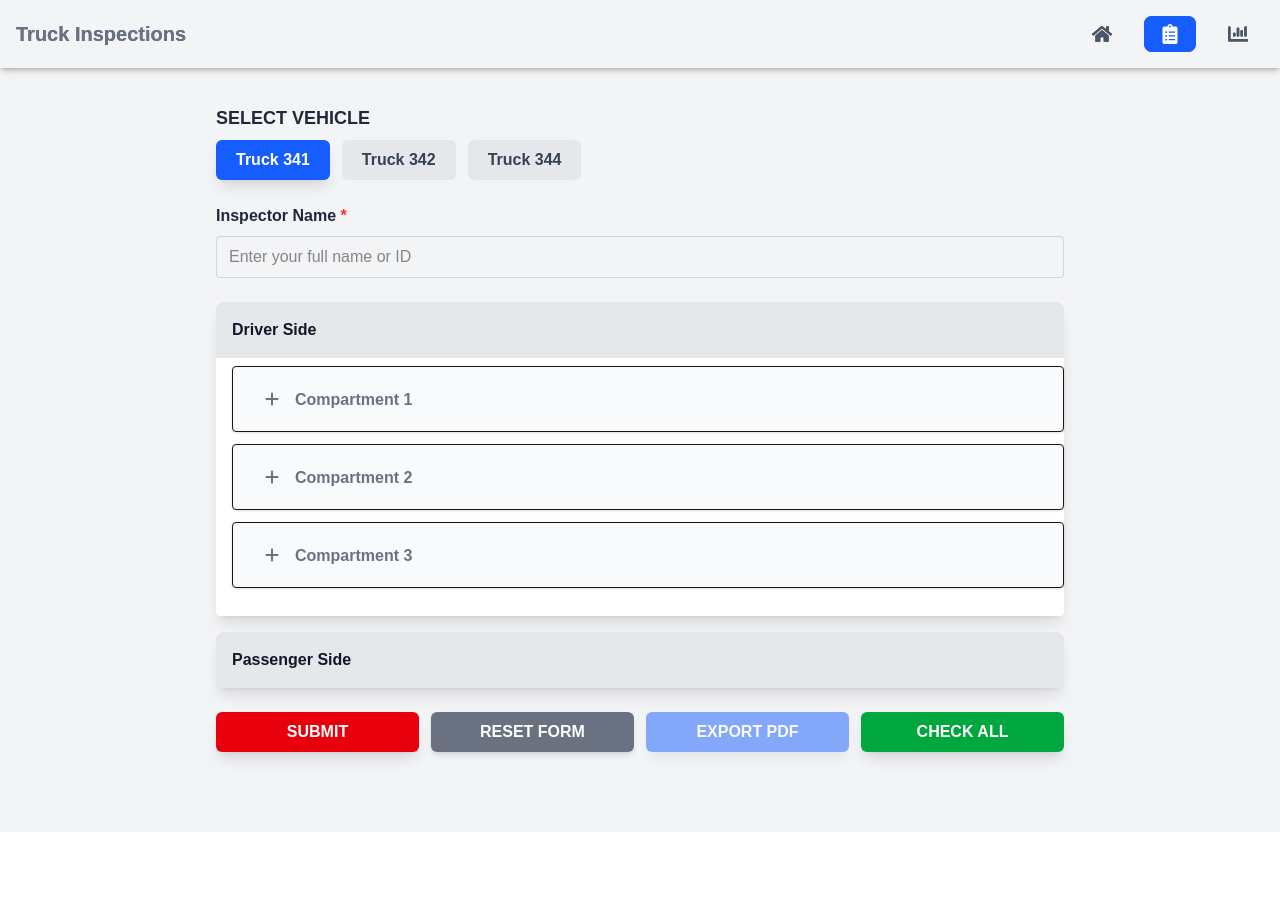
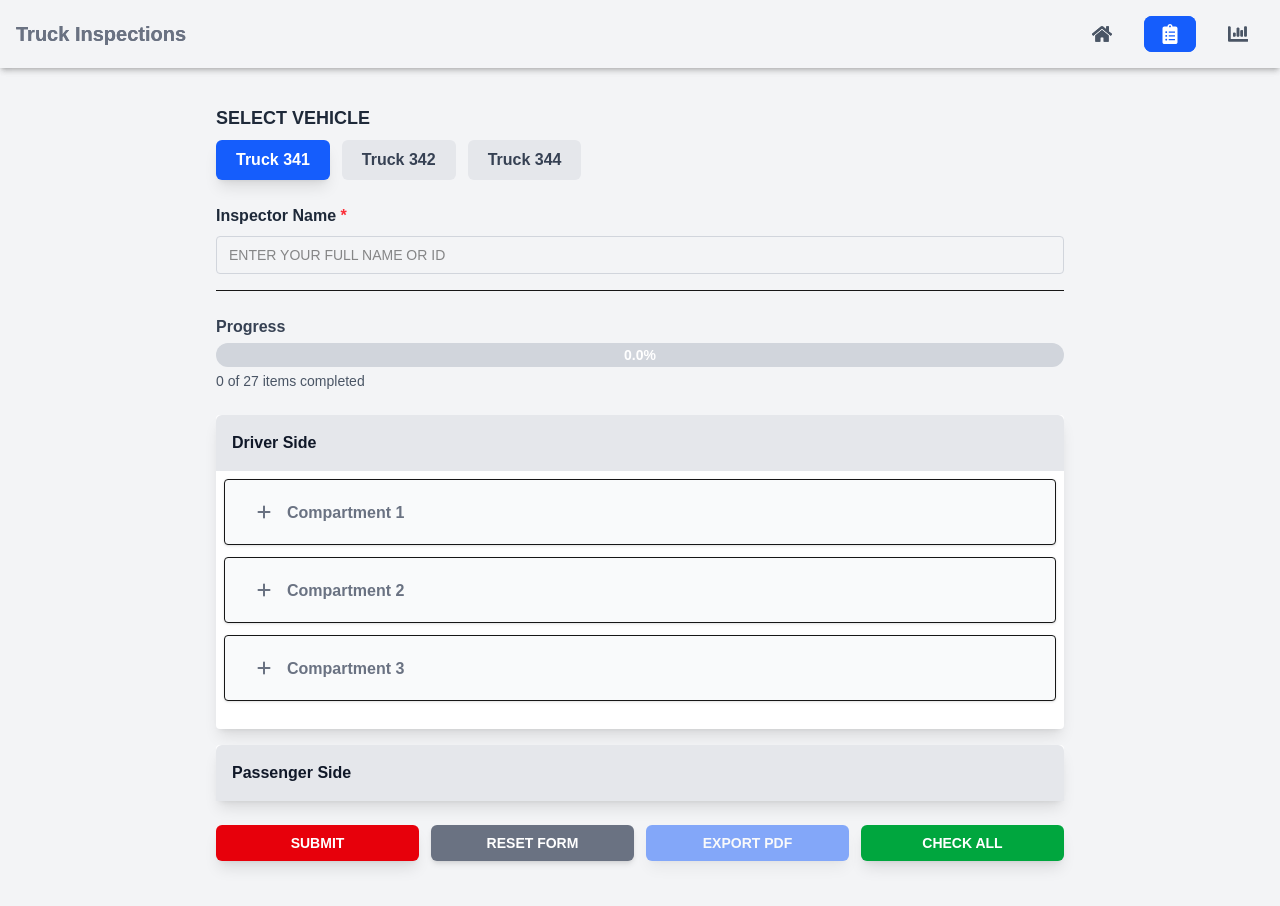
Before and after one commit to asteenburg/apparatus360-12.2.0, a Next.js app: page /checklist in a window 1280 px wide. Both pictures are taken after a click on the button "Driver Side". Shown: the top 906 px of the page. Before the commit the page ends 832 px from the top, so only its background shows below. Built offline with nearby package versions, Linux system fonts and the light colour scheme.

Commit message:
Add files via upload

```diff
--- a/app/CheckListApp.tsx
+++ b/app/CheckListApp.tsx
@@ -32,9 +32,12 @@ const CHECKLIST_MAP: Record<number, { checklist: ChecklistSide[] }> = {
 };
 
 const TRUCKS = trucksData.trucks;
-const DEFAULT_TRUCK_ID = TRUCKS[0]?.id || 341; 342;
+const DEFAULT_TRUCK_ID = TRUCKS[0]?.id || 341;
 
 export default function useChecklist() {
+  // ------------------------------
+  // State
+  // ------------------------------
   const [selectedTruck, setSelectedTruck] = useState<number>(DEFAULT_TRUCK_ID);
   const [inspectorName, setInspectorName] = useState("");
   const [checklistState, setChecklistState] = useState<ChecklistState>(() =>
@@ -44,11 +47,23 @@ export default function useChecklist() {
   const [message, setMessage] = useState<{ type: "success" | "error"; text: string } | null>(null);
   const [isSaving, setIsSaving] = useState(false);
 
+  // ------------------------------
+  // Modal state
+  // ------------------------------
+  const [showModal, setShowModal] = useState(false);
+  const [modalMessage, setModalMessage] = useState("");
+
+  // ------------------------------
+  // Memoized checklist for selected truck
+  // ------------------------------
   const currentChecklistData = useMemo(
     () => CHECKLIST_MAP[selectedTruck]?.checklist || [],
     [selectedTruck]
   );
 
+  // ------------------------------
+  // Helpers
+  // ------------------------------
   function createInitialChecklistState(data: ChecklistSide[]): ChecklistState {
     const state: ChecklistState = {};
     data.forEach((side) =>
@@ -61,6 +76,9 @@ export default function useChecklist() {
     return state;
   }
 
+  // ------------------------------
+  // Handlers
+  // ------------------------------
   const toggleSection = useCallback((id: string) => {
     setOpenSections((prev) => ({ ...prev, [id]: !prev[id] }));
   }, []);
@@ -104,12 +122,16 @@ export default function useChecklist() {
     setChecklistState(createInitialChecklistState(currentChecklistData));
     setInspectorName("");
     setMessage(null);
+    setShowModal(false);
+    setModalMessage("");
   };
 
   const handleSubmit = (e: React.FormEvent) => {
     e.preventDefault();
+
     if (!inspectorName.trim()) {
-      setMessage({ type: "error", text: "Inspector Name is required!" });
+      setModalMessage("Inspector Name is required!");
+      setShowModal(true);
       return;
     }
 
@@ -125,10 +147,12 @@ export default function useChecklist() {
       const inspections = JSON.parse(localStorage.getItem("inspections") || "[]");
       inspections.push(inspection);
       localStorage.setItem("inspections", JSON.stringify(inspections));
-      setMessage({ type: "success", text: `Inspection for Truck ${selectedTruck} saved locally!` });
+      setModalMessage(`Inspection for Truck ${selectedTruck} saved locally!`);
+      setShowModal(true);
       setTimeout(handleReset, 2000);
     } catch (err: any) {
-      setMessage({ type: "error", text: err.message || "Local storage error" });
+      setModalMessage(err.message || "Local storage error");
+      setShowModal(true);
     } finally {
       setIsSaving(false);
     }
@@ -136,7 +160,8 @@ export default function useChecklist() {
 
   const exportPDF = () => {
     if (!inspectorName.trim()) {
-      setMessage({ type: "error", text: "Inspector Name required for PDF export." });
+      setModalMessage("Inspector Name required for PDF export.");
+      setShowModal(true);
       return;
     }
 
@@ -203,6 +228,9 @@ export default function useChecklist() {
     pdf.save(`Truck_${selectedTruck}_Inspection_${new Date().toLocaleDateString()}.pdf`);
   };
 
+  // ------------------------------
+  // Return all state and handlers
+  // ------------------------------
   return {
     checklistState,
     currentChecklistData,
@@ -221,5 +249,10 @@ export default function useChecklist() {
     openSections,
     toggleSection,
     TRUCKS,
+    // modal state
+    showModal,
+    setShowModal,
+    modalMessage,
+    setModalMessage,
   };
 }
--- a/app/checklist/page.tsx
+++ b/app/checklist/page.tsx
@@ -24,28 +24,38 @@ export default function CheckListPage() {
     isSaving,
     openSections,
     toggleSection,
+    setShowModal,
+    showModal,
+    modalMessage,
   } = useChecklist();
+
+  // Calculate progress
+  const totalItems = Object.keys(checklistState).length;
+  const completedItems = Object.values(checklistState).filter(item => item.status === "OK").length;
+  const progressPercentage = totalItems === 0 ? 0 : (completedItems / totalItems) * 100;
 
   return (
     <div className="bg-gray-100">
       <Nav />
       <main className="flex-1 min-w-60 bg-gray-100 min-h-screen p-6 pb-20 max-w-4xl mx-auto">
-        {/* Message Modal */}
-        {message && (
-          <div
-            className="fixed inset-0 bg-black/50 z-[100] flex items-center justify-center p-4"
-            onClick={() => null}
-          >
-            <div
-              className={`p-6 rounded-xl shadow-2xl max-w-sm w-full ${
-                message.type === "success" ? "bg-green-500" : "bg-red-500"
-              } text-white text-center`}
-              onClick={(e) => e.stopPropagation()}
-            >
-              <p className="font-bold text-lg mb-2">
-                {message.type === "success" ? "Success!" : "Error!"}
-              </p>
-              <p>{message.text}</p>
+
+        {/* Modal */}
+        {showModal && (
+          <div className="fixed inset-0 flex items-center justify-center bg-opacity-50 z-50">
+            <div className="relative bg-white rounded-lg shadow-lg p-6 max-w-md w-full">
+              <button
+                onClick={() => setShowModal(false)}
+                className="absolute top-3 right-3 text-gray-500 hover:text-gray-700 text-2xl"
+              >
+                ×
+              </button>
+              <h2 className="text-xl font-semibold mb-4">{modalMessage}</h2>
+              <button
+                onClick={() => setShowModal(false)}
+                className="mt-4 px-4 py-2 bg-gray-200 rounded hover:bg-gray-300"
+              >
+                Close
+              </button>
             </div>
           </div>
         )}
@@ -73,7 +83,7 @@ export default function CheckListPage() {
         </section>
 
         {/* Inspector Name */}
-        <section className="mb-6">
+        <section className="mb-6 border-b pb-4">
           <label className="block text-gray-800 font-bold mb-2">
             Inspector Name <span className="text-red-500">*</span>
           </label>
@@ -82,9 +92,32 @@ export default function CheckListPage() {
             value={inspectorName}
             onChange={(e) => setInspectorName(e.target.value)}
             placeholder="Enter your full name or ID"
-            className="w-full border border-gray-300 dark:border-gray-600 rounded-sm px-3 py-2 focus:outline-none focus:ring-4 focus:ring-blue-500/50 dark:bg-gray-900 dark:text-white"
+            className="w-full text-sm uppercase border border-gray-300 rounded-sm px-3 py-2 focus:outline-none focus:ring-1 focus:ring-blue-500/50 hover:border-blue-400"
           />
         </section>
+
+        {/* Progress Bar */}
+<section className="mb-6">
+  <label className="block text-gray-700 font-semibold mb-1">Progress</label>
+  <div className="relative w-full bg-gray-300 rounded-full h-6 overflow-hidden">
+    <div
+      className={`h-6 transition-all duration-500 ${
+        progressPercentage <= 33
+          ? "bg-red-500"
+          : progressPercentage <= 66
+          ? "bg-yellow-400"
+          : "bg-green-500"
+      }`}
+      style={{ width: `${progressPercentage}%` }}
+    ></div>
+    <span className="absolute left-1/2 top-1/2 transform -translate-x-1/2 -translate-y-1/2 text-white font-bold text-sm">
+      {progressPercentage.toFixed(1)}%
+    </span>
+  </div>
+  <p className="text-sm text-gray-600 mt-1">
+    {completedItems} of {totalItems} items completed
+  </p>
+</section>
 
         {/* Driver/Passenger Sections */}
         {currentChecklistData.map((side) => {
@@ -100,7 +133,7 @@ export default function CheckListPage() {
               </button>
 
               {isSideOpen && (
-                <div className="pl-4 pt-2 pb-4">
+                <div className="px-2 pt-2 pb-4">
                   {side.compartments.map((compartment) => {
                     const isCompOpen = openSections[compartment.id];
                     return (
@@ -112,7 +145,8 @@ export default function CheckListPage() {
                           type="button"
                           onClick={() => toggleSection(compartment.id)}
                           className="w-full text-left px-4 py-2 font-semibold text-gray-500 rounded-t-sm transition"
-                        ><span className="fa-solid fa-plus p-4"></span>
+                        >
+                          <span className={`fa-solid ${isCompOpen ? "fa-minus" : "fa-plus"} p-4`}></span>
                           {compartment.title}
                         </button>
 
@@ -128,19 +162,13 @@ export default function CheckListPage() {
                                       : "hover:bg-gray-100 dark:hover:bg-gray-600/50"
                                   }`}
                                 >
-
-                                  {/* Checkbox */}
                                   <input
                                     type="checkbox"
                                     checked={checklistState[item]?.status === "OK"}
                                     onChange={(e) => handleCheck(item, e.target.checked)}
                                     className="w-5 h-5 text-green-600 border-gray-300 rounded focus:ring-green-500 dark:bg-gray-900 dark:border-gray-600"
                                   />
-                                  <span className="flex-1 text-gray-700 text-black">
-                                    {item}
-                                  </span>
-
-                                  {/*} Notes Input */}
+                                  <span className="flex-1 text-gray-700">{item}</span>
                                   <input
                                     type="text"
                                     value={checklistState[item]?.notes || ""}
@@ -171,15 +199,15 @@ export default function CheckListPage() {
           <button
             type="submit"
             onClick={handleSubmit}
-            disabled={isSaving || !inspectorName.trim()}
-            className="flex-1 px-4 py-2 bg-red-600 text-white font-bold uppercase rounded-md hover:bg-red-700 transition shadow-lg disabled:opacity-100"
+            disabled={isSaving}
+            className="flex-1 px-2 py-2 bg-red-600 text-white text-sm font-bold uppercase rounded-md hover:bg-red-700 transition shadow-lg disabled:opacity-100"
           >
             {isSaving ? "Saving..." : "Submit"}
           </button>
           <button
             type="button"
             onClick={handleReset}
-            className="flex-1 px-4 py-2 bg-gray-500 text-white font-bold uppercase rounded-md hover:bg-gray-600 transition shadow-md"
+            className="flex-1 px-2 py-2 bg-gray-500 text-white text-sm font-bold uppercase rounded-md hover:bg-gray-600 transition shadow-md"
           >
             Reset Form
           </button>
@@ -187,14 +215,14 @@ export default function CheckListPage() {
             type="button"
             onClick={exportPDF}
             disabled={!inspectorName.trim()}
-            className="flex-1 px-4 py-2 bg-blue-600 text-white font-bold uppercase rounded-md hover:bg-blue-700 transition shadow-lg disabled:opacity-50"
+            className="flex-1 px-2 py-2 bg-blue-600 text-white text-sm font-bold uppercase rounded-md hover:bg-blue-700 transition shadow-lg disabled:opacity-50"
           >
             Export PDF
           </button>
           <button
             type="button"
             onClick={handleSelectAll}
-            className="flex-1 px-4 py-2 bg-green-600 text-white font-bold uppercase rounded-md hover:bg-green-700 transition shadow-lg"
+            className="flex-1 px-2 py-2 bg-green-600 text-white text-sm font-bold uppercase rounded-md hover:bg-green-700 transition shadow-lg"
           >
             Check All
           </button>
```
Also changed, not shown: app/hub/page.tsx (+12 -12 lines).
